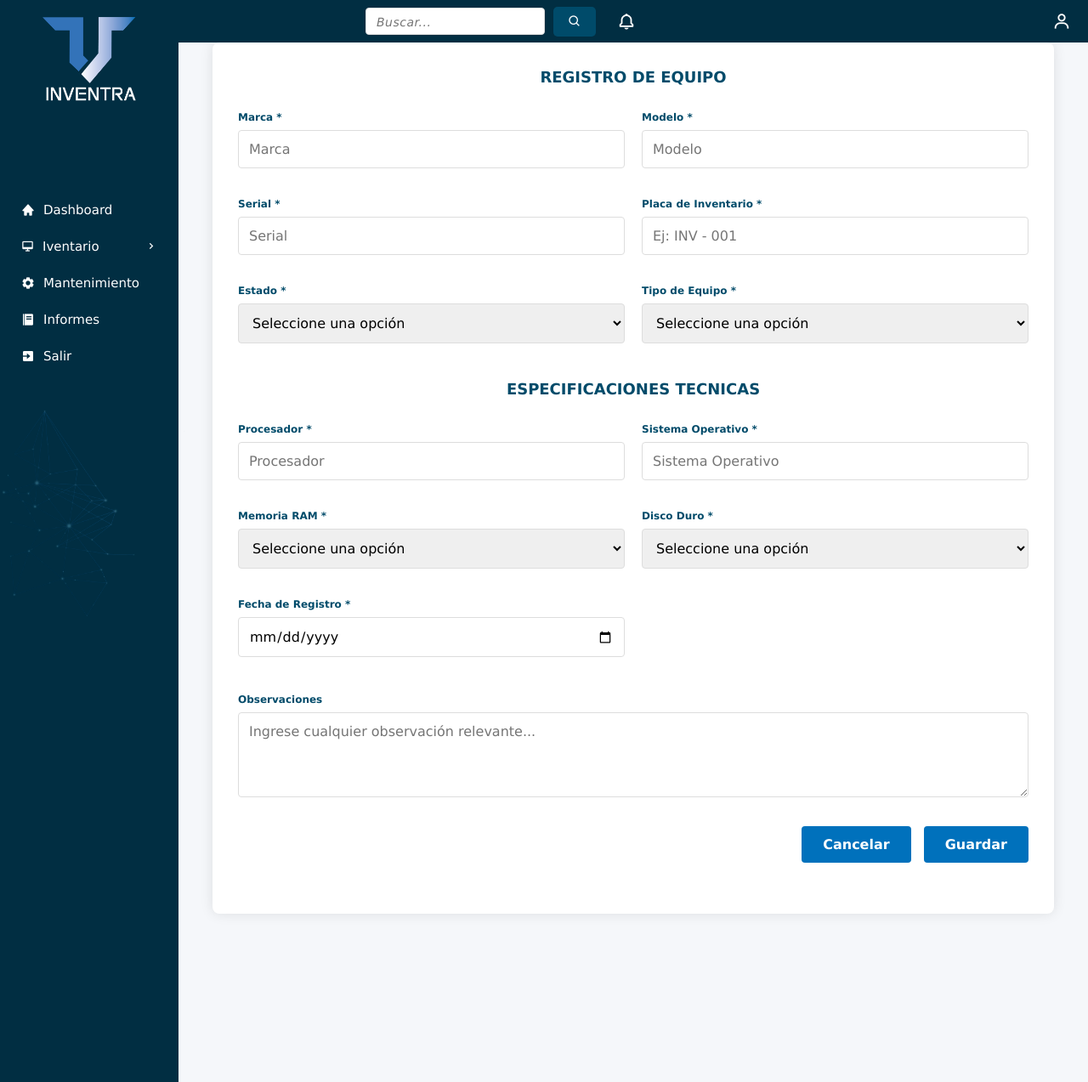
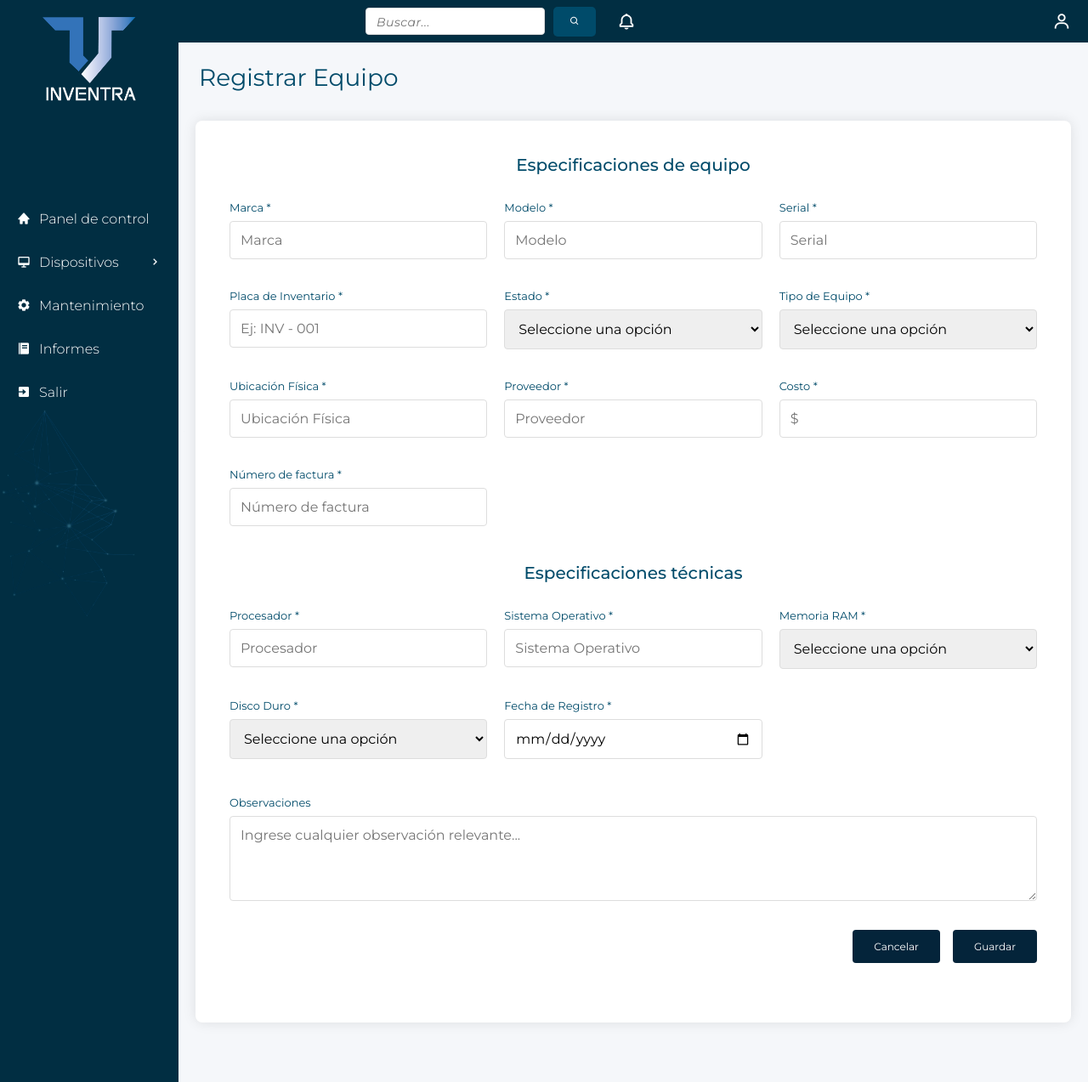
Before and after one commit to danielsanchezcu/Inventra, a PHP site: page /registro.php in a window 1280 px wide. Shown: the whole page at 85% size. Run offline with PHP 8.4, Linux system fonts and the light colour scheme.

Commit message:
correciones y mejoras

```diff
--- a/registro.php
+++ b/registro.php
@@ -7,7 +7,10 @@ include ("conexion.php");
 <head>
     <meta charset="UTF-8">
     <meta name="viewport" content="width=device-width, initial-scale=1.0">
-    <link rel="stylesheet" href="style-registro.css">
+    <link rel="preconnect" href="https://fonts.googleapis.com">
+    <link rel="preconnect" href="https://fonts.gstatic.com" crossorigin>
+    <link href="https://fonts.googleapis.com/css2?family=Montserrat:ital,wght@0,100..900;1,100..900&display=swap" rel="stylesheet">
+    <link rel="stylesheet" href="styleregistro.css">
     <link href='https://unpkg.com/boxicons@2.1.4/css/boxicons.min.css' rel='stylesheet'>
 </head>
 
@@ -39,14 +42,14 @@ include ("conexion.php");
     <nav class="menu">
         <a href="dash.html" class="menu-item">
             <i class='bx bxs-home'></i>
-            <span>Dashboard</span>
+            <span>Panel de control</span>
         </a>
 
 <!-- Menú desplegable INVENTARIO -->
     <details class="menu-group">
       <summary>
             <i class='bx bx-desktop'></i>
-            <span>Iventario</span>
+            <span>Dispositivos</span>
             <i class='bx bx-chevron-right arrow'></i>
       </summary>
         <div class="submenu">
@@ -72,14 +75,18 @@ include ("conexion.php");
     </a>
   </nav>
   </aside>
-</body>
+
+
 
 <main class="main">
+     <div class="titulo">
+    <h1>Registrar Equipo</h1>
+        </div>
         <div class="main-header">
         </div>
       <div class="form-contenedor">
         <div class="formulario">
-            <h3>REGISTRO DE EQUIPO</h3>
+            <h3>Especificaciones de equipo</h3>
             <form action="registrar_equipo.php" method="POST">
                 <div class="form-usuario">
                     <div class="form-group">
@@ -124,11 +131,30 @@ include ("conexion.php");
                             </select>
                         </div>
 
+                    <div class="form-group">
+                            <label for="ubicacion_fisica" class="required-field">Ubicación Física</label>
+                            <input type="text" id="ubicacion_fisica" name="ubicacion_fisica" placeholder="Ubicación Física" required>
+                    </div>
+
+                    <div class="form-group">
+                            <label for="proveedor" class="required-field">Proveedor</label>
+                            <input type="text" id="proveedor" name="proveedor" placeholder="Proveedor" required>
+                    </div>
+
+                    <div class="form-group">
+                            <label for="costo" class="required-field">Costo</label>
+                            <input type="text" id="costo" name="costo" placeholder="$" required>
+                    </div>
+
+                    <div class="form-group">
+                            <label for="numero_factura" class="required-field">Número de factura</label>
+                            <input type="text" id="numero_factura" name="numero_factura" placeholder="Número de factura" required>
+                    </div>
 
                 </div>
 
                 <div class="form_equipo">
-                    <h3>ESPECIFICACIONES TECNICAS</h3>
+                    <h3>Especificaciones técnicas</h3>
                     <div class="form-grid">
                         <div class="form-group">
                             <label for="procesador" class="required-field">Procesador</label>
@@ -139,6 +165,8 @@ include ("conexion.php");
                             <label for="sistema_operativo" class="required-field">Sistema Operativo</label>
                             <input type="text" id="sistema_operativo" name="sistema_operativo" placeholder="Sistema Operativo" required>
                         </div>
+
+
 
                         <div class="form-group">
                             <label for="ram" class="required-field">Memoria RAM</label>
@@ -183,7 +211,6 @@ include ("conexion.php");
             </form>
         </div>
     </div>
-      </main>
-
+ </main>
 </body>
 </html>
--- a/style-registro.css
+++ b/styleregistro.css
@@ -2,10 +2,11 @@
     margin: 0;
     padding: 0;
     box-sizing: border-box;
-    font-family:'Lucida Sans', 'Lucida Sans Regular', 'Lucida Grande', 'Lucida Sans Unicode', Geneva, Verdana, sans-serif;
   }
 
   body {
+    font-family: 'Montserrat', sans-serif;
+    font-weight: 300;
     display: flex;
     height: 100vh;
     background: #f5f7fa;
@@ -116,10 +117,11 @@
 
 /* Menú general */
 .menu {
+
   display: flex;
   flex-direction: column;
-  padding: 0 15px;
-  gap: 5px;
+  padding: 10px;
+  gap: 12px;
 }
 
 /* Ítems del menú */
@@ -130,7 +132,6 @@
   color: white;
   text-decoration: none;
   padding: 10px;
-  border-radius: 6px;
   transition: background 0.3s ease;
   font-size: 13px;
 }
@@ -149,7 +150,7 @@
   gap: 10px;
   padding: 10px;
   border-radius: 6px;
-  font-size: 15px;
+  font-size: 16px;
   cursor: pointer;
   color: white;
   text-decoration: none;
@@ -183,9 +184,9 @@
 .submenu {
   display: flex;
   flex-direction: column;
-  padding-left: 20px;
+  padding-left: 25px;
   margin-top: 5px;
-  gap: 9px;
+  gap: 15px;
 }
 
 .submenu a {
@@ -194,7 +195,7 @@
   color: #b4cef4;
   font-size: 13px;
   transition: color 0.2s ease, background-color 0.2s ease;
-  border-bottom: 1px solid rgba(255, 255, 255, 0.2);
+
 }
 
 .submenu a:hover {
@@ -204,10 +205,16 @@
  /* Contenido principal */
   .main {
     flex: 1;
-    padding: 20px 40px;
+    padding: 70px 20px;
     overflow-y: auto;
   }
 
+  .titulo h1{
+    padding: 4px;
+    font-size: 28px;
+    color: #004B6A;
+    font-weight: 400;
+  }
   .main-header {
     display: flex;
     justify-content: space-between;
@@ -217,32 +224,22 @@
 
   .main-header h2, h3 {
     color: #004B6A;
+    font-weight: 500;
   }
-
-.detalle2 img {
-    position: absolute;
-    top: 0px;
-    left:280px;
-    width: 1090px;
-    opacity: 0.2;
-    z-index: -1;
-}
-
-
 
 .form-contenedor {
   margin: 0 auto;
   background: white;
-            padding: 30px;
+  padding: 40px;
   border-radius: 8px;
   box-shadow: 0 0 15px rgba(0, 0, 0, 0.1);
   }
 
 .formulario h3 {
   color:#004B6A;
-            font-size: 18px;
+  font-size: 20px;
   padding-bottom: 10px;
-            margin-top: 0;
+  margin-top: 0px;
   margin-bottom: 20px;
   text-align: center;
   }
@@ -263,7 +260,6 @@ background: white;
   grid-template-columns: repeat(auto-fit, minmax(300px, 1fr));
   gap: 20px;
   margin-bottom: 28px;
-
   }
 
 .form-group {
@@ -273,9 +269,9 @@ background: white;
 label {
   display: block;
   margin-bottom: 8px;
-            font-weight: 600;
   color:#004B6A;
-            font-size: 12px;
+  font-size: 13px;
+  font-weight: 400;
   }
 
 .required-field::after {
@@ -294,6 +290,8 @@ background: white;
   border-radius: 4px;
   font-size: 16px;
   transition: border 0.3s;
+  font-family: 'Montserrat', sans-serif;
+  font-weight: 400;
 }
 
 input[type="text"]:focus,
@@ -305,7 +303,6 @@ background: white;
 outline: none;
 box-shadow: 0 0 0 2px rgba(52, 152, 219, 0.2);
 }
-
 
 textarea {
 min-height: 100px;
@@ -323,13 +320,14 @@ background: white;
 padding: 12px 25px;
 border: none;
 border-radius: 4px;
-            font-size: 16px;
-            font-weight: 600;
+font-size: 12px;
+font-weight: 400;
 cursor: pointer;
+font-family: 'Montserrat', sans-serif;
 }
 
         .buttons [type="submit"] {
-            background-color:#0071BC;
+            background-color:#04243a;
             color: white;
         }
 
@@ -338,12 +336,12 @@ background: white;
         }
 
         button[type="reset"] {
-            background-color:#0071BC;
+            background-color:#04243a;
             color: white;
         }
 
         button[type="reset"]:hover {
-            background-color:#004B6A;
+            background-color:#ec5252;
         }
 
         .form-note {
@@ -357,4 +355,5 @@ background: white;
             color: #a2a0a0;
             margin-top: 5px;
             font-style: italic;
+
         }
```
Lines whose indentation alone changed are shown as unchanged.
